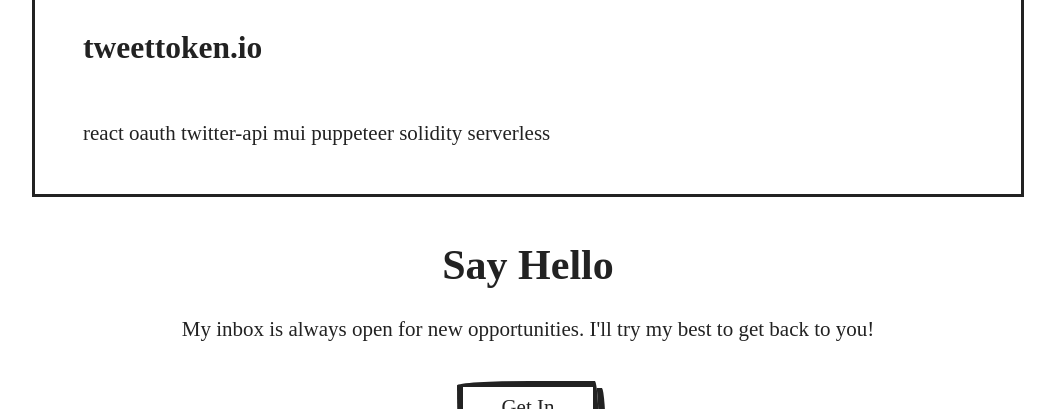
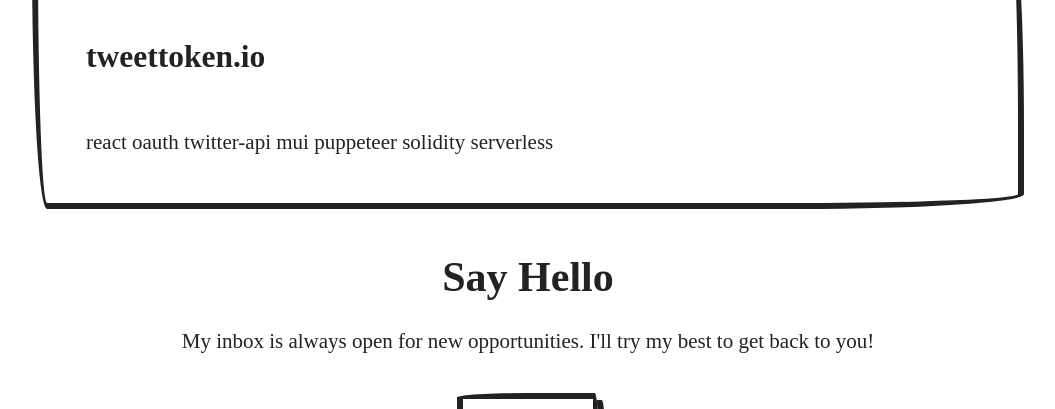
Before and after one commit to noahliechti/web3-swe-portfolio, a website built with Parcel: page src/index.html in a window 1280 px wide. Shown: the part 1344-1753 px from the top of the page, without its empty margins (112-1167 px from the left). Built offline with nearby package versions, Linux system fonts and the light colour scheme; a web font is replaced by a local one.

Commit message:
add hand-drawn style border

```diff
--- a/src/styles.css
+++ b/src/styles.css
@@ -303,5 +303,7 @@
     flex-basis: 320px;
     flex-grow: 1;
     margin-bottom: 0;
+    border: solid 6px currentColor;
+    border-radius: 255px 15px 225px 15px/15px 225px 15px 255px;
   }
 }
```
